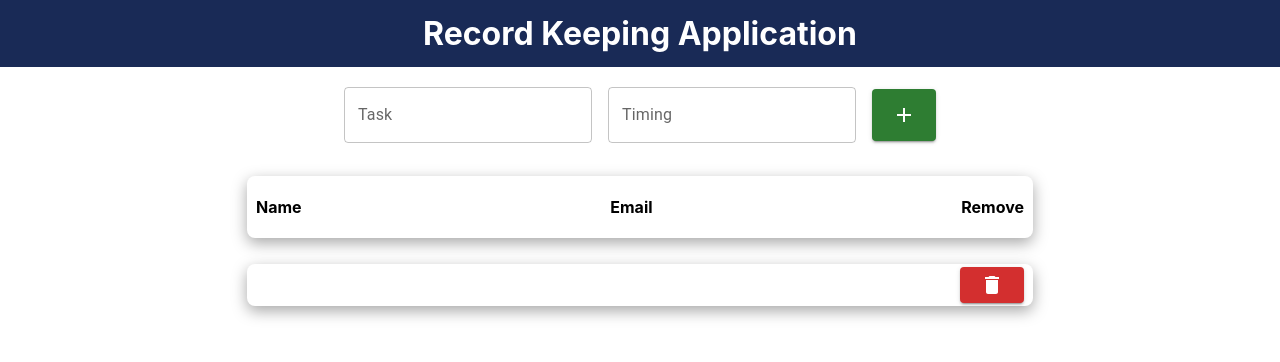
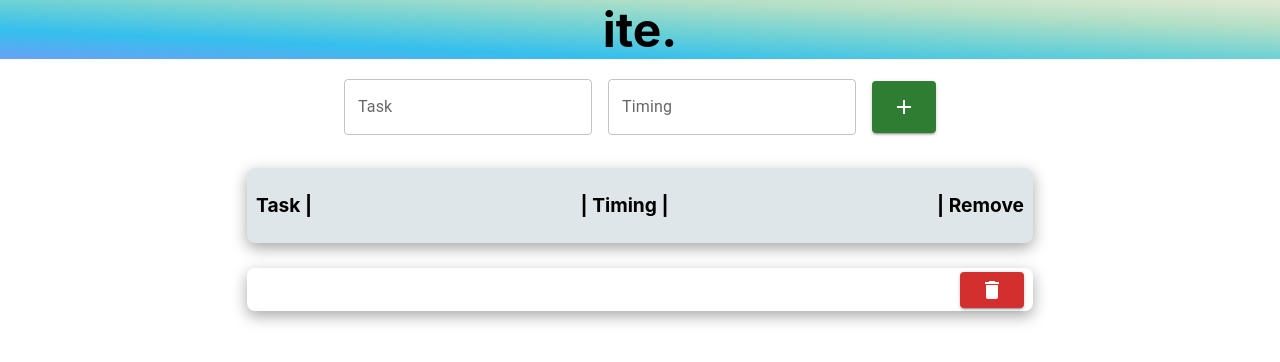
Before and after one commit to Eshwar17/Record-Keeping-App, a React (Create React App) app: page / in a window 1280 px wide. Both pictures are taken after a click on the button 904 px from the left and 115 px from the top of the page. Shown: the top 362 px of the page. Built offline with nearby package versions, Linux system fonts and the light colour scheme.

Commit message:
Added remove functionality

```diff
--- a/src/App.css
+++ b/src/App.css
@@ -1,18 +1,23 @@
+
 .App {
   text-align: center;
   color: black;
   display: flex;
   flex-direction: column;
   align-items: center;
+  height: 100vh;
+
 }
 
 h1 {
   margin: 0;
 }
 .header {
-  background-color: #192a56;
-  color: #fff;
-  padding: 14px;
+  background-image: linear-gradient(to right top, #69a1f6, #35bfed, #6ed2d4, #b0dfc6, #e2e9d2);
+  color: #000;
+  padding: 0 14px;
+  font-weight: bolder;
+  font-size: 1.5rem;
   width: 100%;
 }
 .form {
--- a/src/App.js
+++ b/src/App.js
@@ -5,7 +5,7 @@ import TextField from "@mui/material/TextField";
 import Button from "@mui/material/Button";
 import Stack from "@mui/material/Stack";
 import AddIcon from "@mui/icons-material/Add";
-import Fields from "./components/Fields";
+import DeleteIcon from "@mui/icons-material/Delete";
 
 function App() {
   const [task, setTask] = useState("");
@@ -13,9 +13,15 @@ function App() {
   const [data, setData] = useState([]);
 
   const addData = () => {
-    setData([...data, {task, timing}]);
-    setTask('');
-    setTiming('');
+    setData([...data, { task, timing }]);
+    setTask("");
+    setTiming("");
+  };
+
+  const removeItem = (index) => {
+    let arr = data;
+    arr.splice(index, 1);
+    setData([...arr]);
   }
   return (
     <div className="App">
@@ -36,25 +42,39 @@ function App() {
             label="Timing"
             variant="outlined"
           />
-          <Button onClick={addData} id="add" variant="contained" color="success">
+          <Button
+            onClick={addData}
+            id="add"
+            variant="contained"
+            color="success"
+          >
             <AddIcon />
           </Button>
         </Stack>
       </div>
       <div className="data">
-      <div className="data_val">
-          <h4>Name</h4>
-          <h4>Email</h4>
-          <h4>Remove</h4>
+        <div style={{background: '#dfe6e9', fontSize: '1.2rem'}} className="data_val">
+          <h4>Task |</h4>
+          <h4>| Timing |</h4>
+          <h4>| Remove</h4>
+
         </div>
-        {
-          data.map((element, index) => {
-            return (<Fields key={index} task={element.task} timing={element.timing} index={index}/>)
-          })
-        }
+        {data.map((element, index) => {
+          return (
+            <div key={index} className="data_val">
+              <h4>{element.task}</h4>
+              <h4>{element.timing}</h4>
+              <Stack>
+                <Button onClick={() => removeItem(index)} variant="contained" color="error">
+                  <DeleteIcon />
+                </Button>
+              </Stack>
+            </div>
+          );
+        })}
       </div>
     </div>
   );
-  }
+}
 
 export default App;
--- a/src/components/Fields.js
+++ /dev/null
@@ -1,20 +0,0 @@
-import React from 'react';
-import Stack from '@mui/material/Stack';
-import Button from '@mui/material/Button';
-import DeleteIcon from '@mui/icons-material/Delete';
-
-const Fields = ({task, timing, index}) => {
-  return (
-    <div className="data_val">
-          <h4>{task}</h4>
-          <h4>{timing}</h4>
-          <Stack>
-          <Button variant="contained" color="error">
-                <DeleteIcon />
-        </Button>
-        </Stack>
-    </div>
-  )
-}
-
-export default Fields
--- a/src/components/Header.js
+++ b/src/components/Header.js
@@ -4,7 +4,7 @@ const Header = () => {
   return (
     <div className='header'>
     <h1>
-      Record Keeping Application
+      ite.
     </h1>
     </div>
   )
```
Also changed, not shown: public/logo.png (added).
